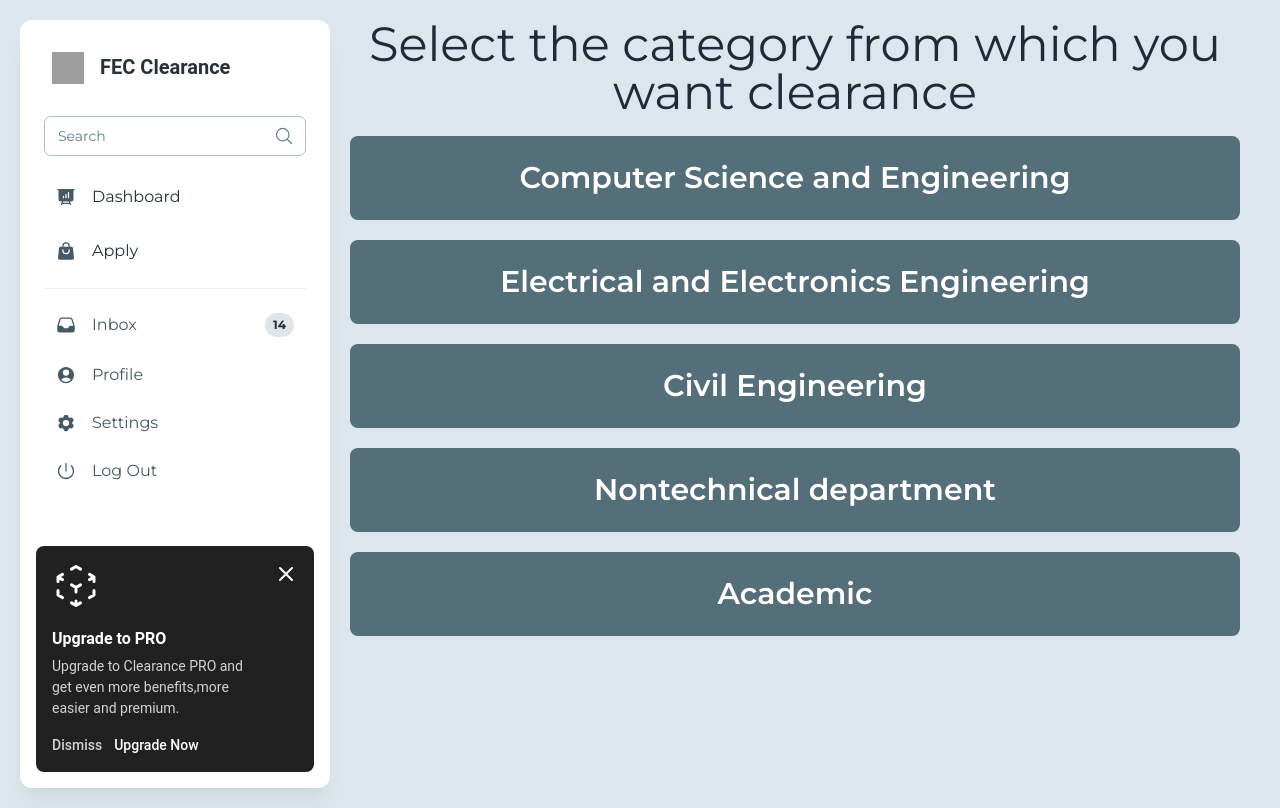
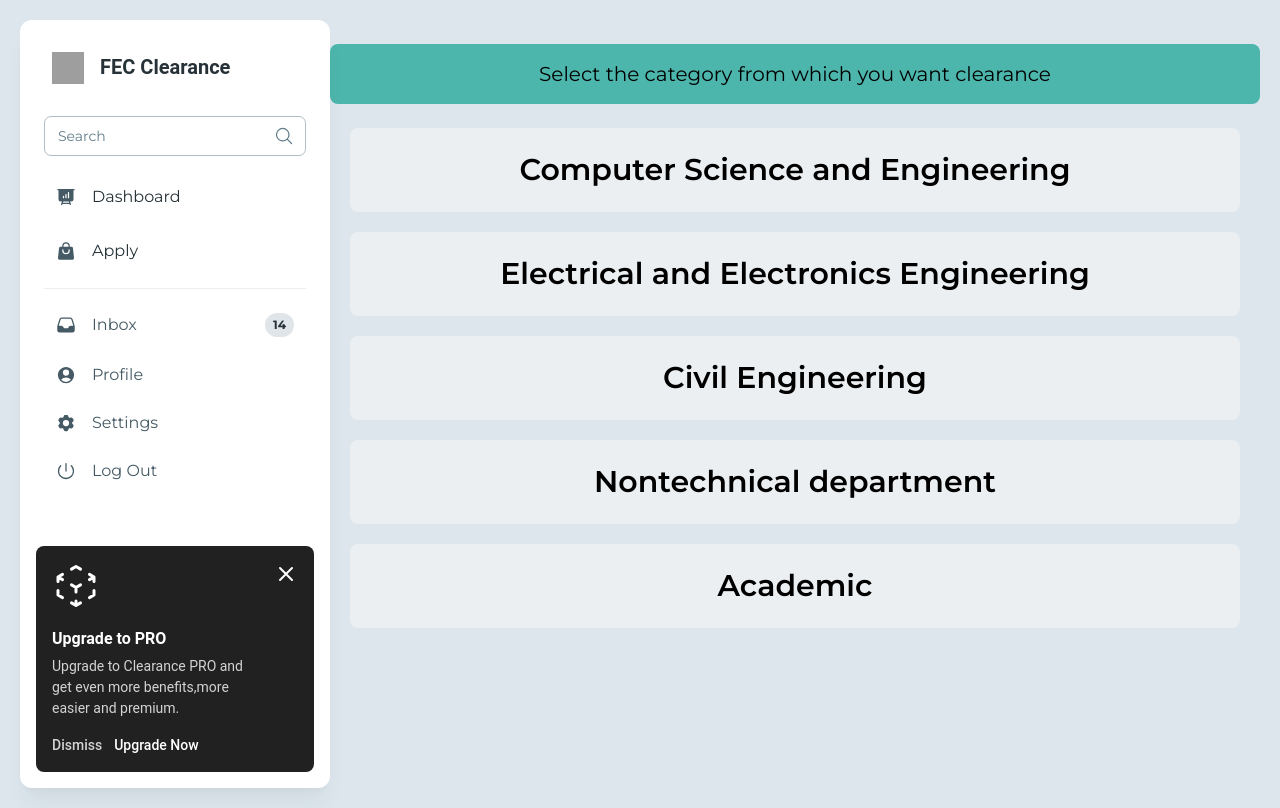
Before and after one commit to SAJID-AFNAN/FEC-Clearance-System, a React (Vite) app: page /apply in a window 1280 px wide. Built offline with nearby package versions, Linux system fonts and the light colour scheme; grey boxes are pictures that could not be loaded.

Commit message:
apply page edited

```diff
--- a/src/Pages/Apply/Apply.jsx
+++ b/src/Pages/Apply/Apply.jsx
@@ -3,14 +3,14 @@ import { NavLink } from "react-router-dom";
 const Apply = () => {
     return (
         <div>
-            <h1 className="text-center text-5xl ">Select the category from which you want clearance </h1>
+            <h1 className="text-center text-xl my-6 bg-teal-300 p-4 rounded-lg text-black">Select the category from which you want clearance </h1>
             <div>
                 <div>
-                    <NavLink to="/cse"><p className=" text-3xl text-white text-center font-semibold bg-blue-gray-600 py-6 px-4 rounded-lg m-5 hover:bg-blue-gray-700 cursor-pointer">Computer Science and Engineering</p></NavLink>
-                    <NavLink to="/cse"><p className=" text-3xl text-white text-center font-semibold bg-blue-gray-600 py-6 px-4 rounded-lg m-5 hover:bg-blue-gray-700 cursor-pointer">Electrical and Electronics Engineering</p></NavLink>
-                    <NavLink to="/cse"><p className=" text-3xl text-white text-center font-semibold bg-blue-gray-600 py-6 px-4 rounded-lg m-5 hover:bg-blue-gray-700 cursor-pointer">Civil Engineering</p></NavLink>
-                    <NavLink to="/cse"><p className=" text-3xl text-white text-center font-semibold bg-blue-gray-600 py-6 px-4 rounded-lg m-5 hover:bg-blue-gray-700 cursor-pointer">Nontechnical department</p></NavLink>
-                    <NavLink to="/cse"><p className=" text-3xl text-white text-center font-semibold bg-blue-gray-600 py-6 px-4 rounded-lg m-5 hover:bg-blue-gray-700 cursor-pointer">Academic</p></NavLink>
+                    <NavLink to="/cse"><p className=" text-3xl text-black text-center font-semibold bg-blue-gray-50 py-6 px-4 rounded-lg m-5 hover:bg-blue-gray-700 hover:text-white cursor-pointer">Computer Science and Engineering</p></NavLink>
+                    <NavLink to="/eee"><p className=" text-3xl text-black text-center font-semibold bg-blue-gray-50 py-6 px-4 rounded-lg m-5 hover:bg-blue-gray-700 hover:text-white  cursor-pointer">Electrical and Electronics Engineering</p></NavLink>
+                    <NavLink to="/civil"><p className=" text-3xl text-black text-center font-semibold bg-blue-gray-50 py-6 px-4 rounded-lg m-5 hover:bg-blue-gray-700 hover:text-white  cursor-pointer">Civil Engineering</p></NavLink>
+                    <NavLink to="/ntech"><p className=" text-3xl text-black text-center font-semibold bg-blue-gray-50 py-6 px-4 rounded-lg m-5 hover:bg-blue-gray-700 hover:text-white cursor-pointer">Nontechnical department</p></NavLink>
+                    <NavLink to="/academic"><p className=" text-3xl text-black text-center font-semibold bg-blue-gray-50 py-6 px-4 rounded-lg m-5 hover:bg-blue-gray-700 hover:text-white cursor-pointer">Academic</p></NavLink>
                 </div>
             </div>
         </div>
```
